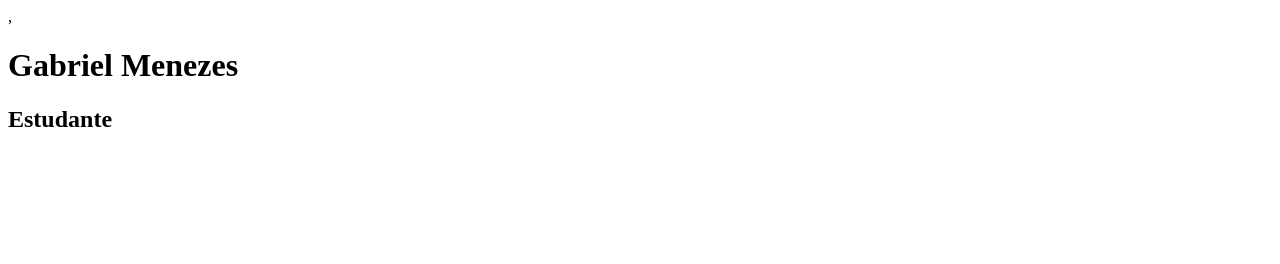
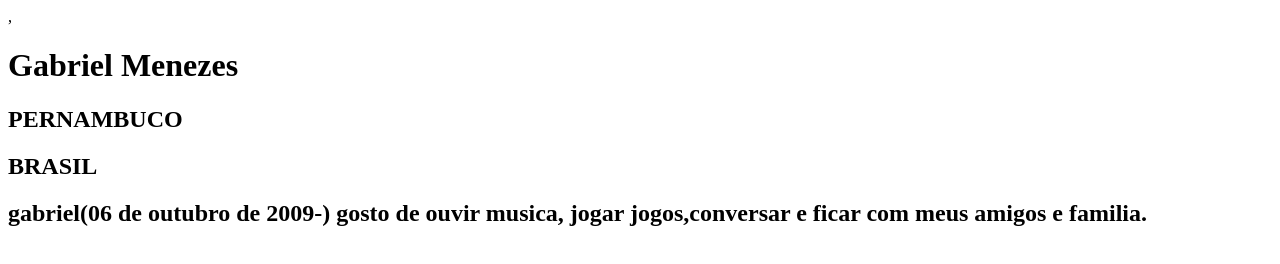
Before and after one commit to gabrieljmaciel-bit/CV, a plain HTML site: page index.html in a window 1280 px wide. Drawn offline with Linux system fonts and the light colour scheme.

Commit message:
primeiro commit1

```diff
--- a/index.html
+++ b/index.html
@@ -1,11 +1,13 @@
 <!DOCTYPE html>
-<html lang="en">
+<html lang="pt-br">
 <head>
     <meta charset="UTF-8">
     <meta name="viewport" content="width=device-width, initial-scale=1.0">
     <title>Curriculo de Gbriel</title>
 </head>
 <body>,<h1>Gabriel Menezes</h1>
-       <h2>Estudante</h2>
+       <h2>PERNAMBUCO</h2>
+       <h2>BRASIL</h2>
+       <h2>gabriel(06 de outubro de 2009-) gosto de ouvir musica, jogar jogos,conversar e ficar com meus amigos e familia. </h2>
 </body>
-<html></html>
+<html>
```
Also changed, not shown: 1 other file.
